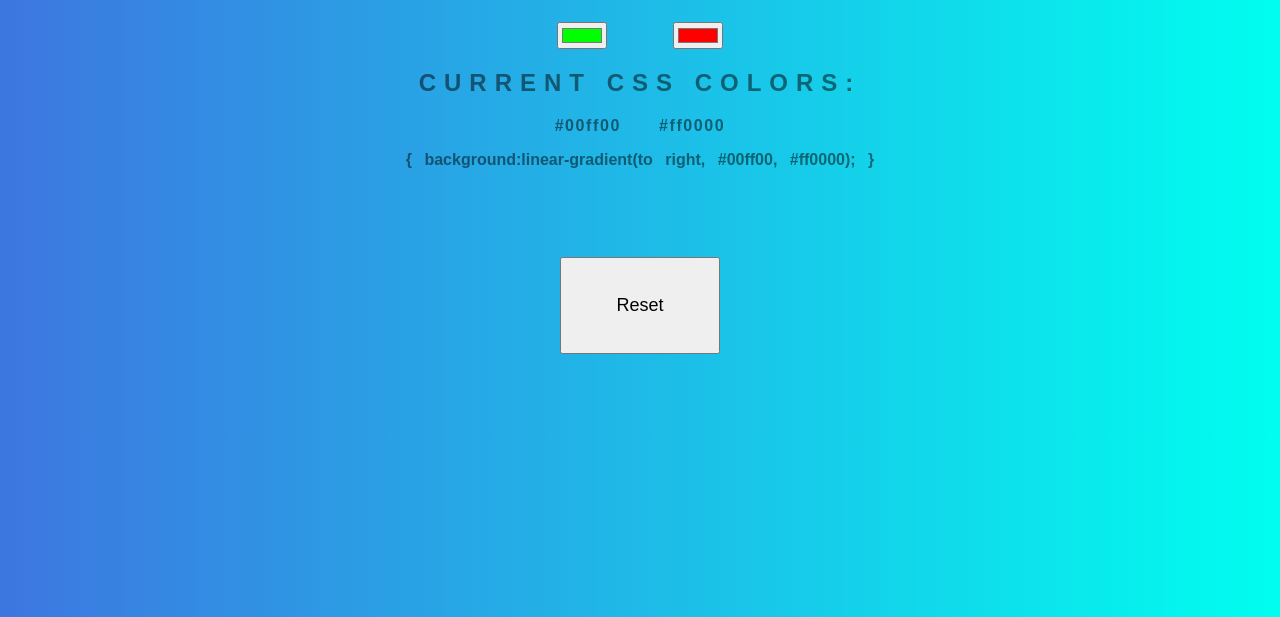
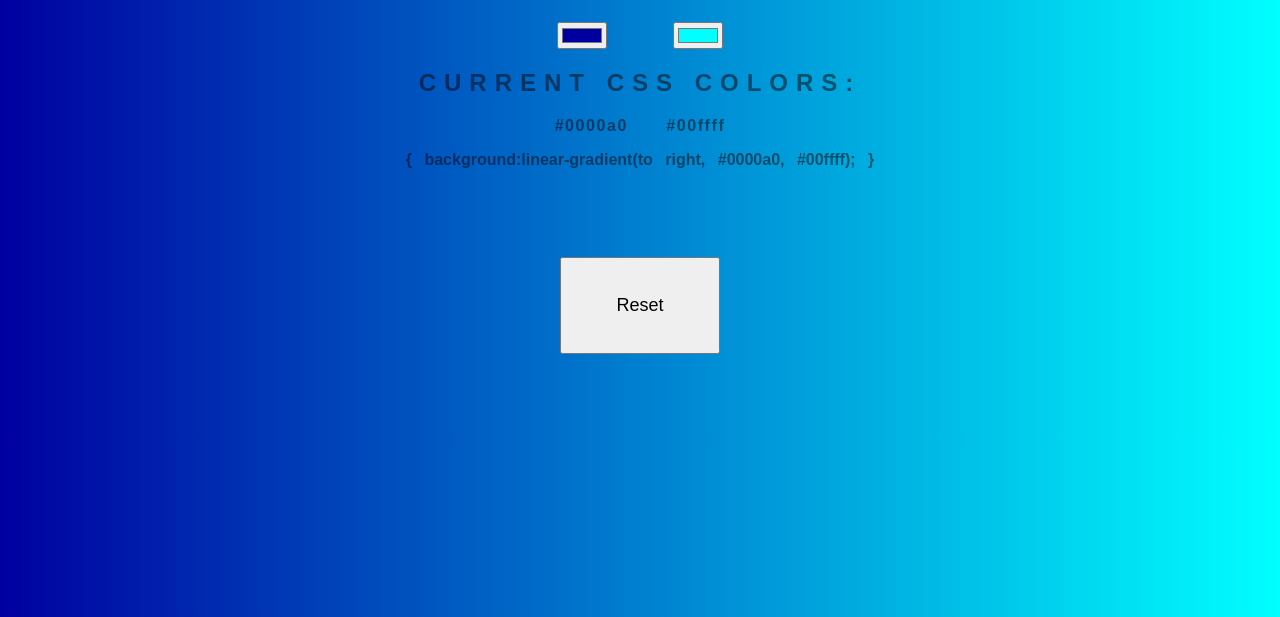
Before and after one commit to amadeus-aleksei/background-generator, a plain HTML site: page index.html in a window 1280 px wide. Shown: the part 183-800 px from the top of the page. Drawn offline with Linux system fonts and the light colour scheme.

Commit message:
Add files via upload

```diff
--- a/index.html
+++ b/index.html
@@ -7,8 +7,8 @@
 
     <body>
         <h1>Background Generator</h1>
-        <input class="color1" type="color" name="color1" value="#00ff00">
-        <input class="color2" type="color" name="color2" value="#ff0000">
+        <input class="color1" type="color" name="color1" value="#0000a0">
+        <input class="color2" type="color" name="color2" value="#00ffff">
 
         <h2>Current CSS Colors:</h2>
         <h3 id="first"></h3>
--- a/script.js
+++ b/script.js
@@ -5,6 +5,8 @@ var color2 = document.querySelector(".color2");
 var body = document.querySelector("body");
 var button = document.querySelector("button");
 
+body.style.background="linear-gradient(to right, "+color1.value
+        +", "+color2.value+")";
 h3First.textContent=color1.value + " " + color2.value;
 h3Second.textContent="{ background:linear-gradient(to right, "
 +color1.value+", "+color2.value+"); }";
```
